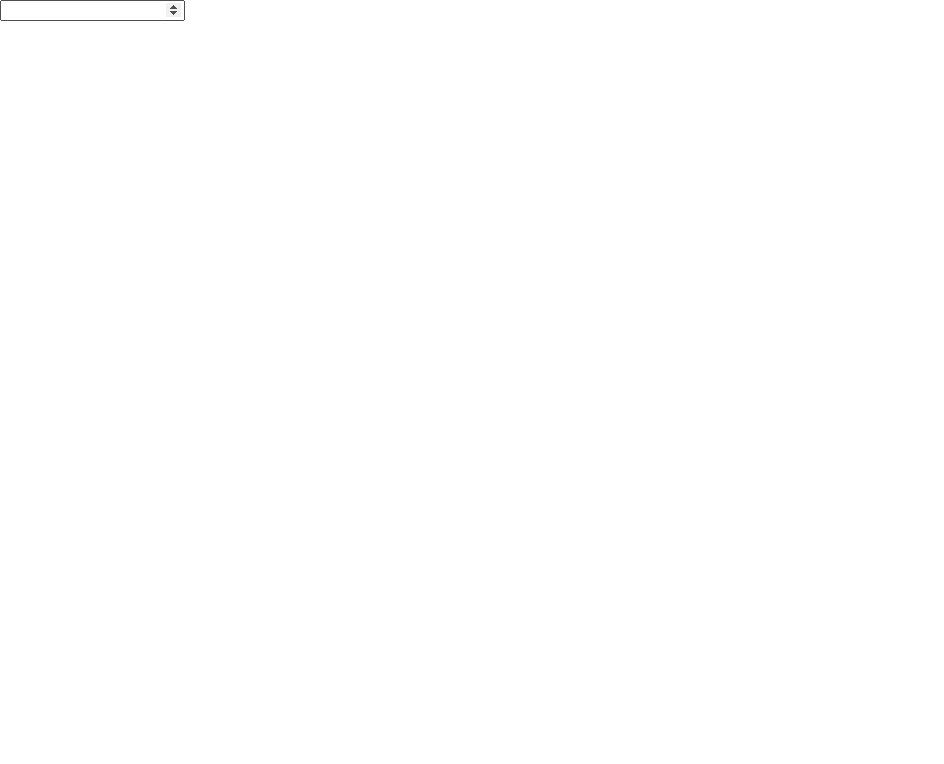
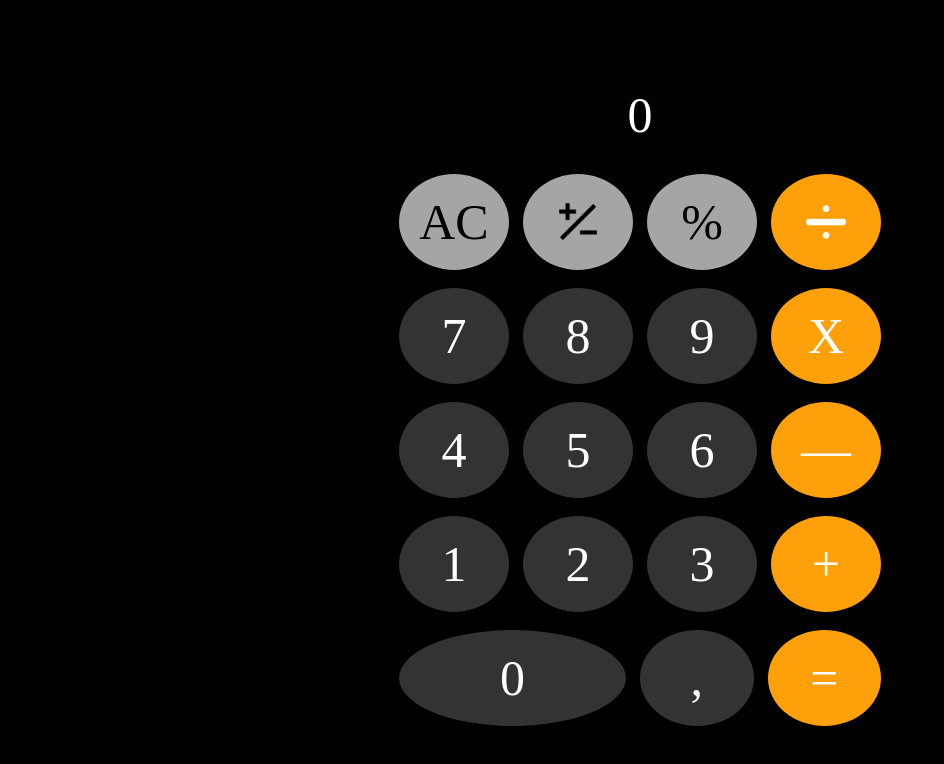
Before and after one commit to kaikilucas/calculadora, a plain HTML site: page index.html in a window 1280 px wide. Shown: the whole page, without its empty margins (0-944 px from the left). Drawn offline with Linux system fonts and the light colour scheme.

Commit message:
estou fazendo todo o layout para iniciar a logica com JS

```diff
--- a/index.html
+++ b/index.html
@@ -8,10 +8,41 @@
   </head>
   <body>
     <section>
-      <header>
-        <input type="number" class="inicial" />
-      </header>
-      <div></div>
+      <p class="r1">0</p>
+
+      <div>
+        <p style="background: #a5a5a5; color: black">AC</p>
+        <p style="background: #a5a5a5">
+          <i><img src="icons/plus-minus.png" /></i>
+        </p>
+        <p style="background: #a5a5a5; color: black">%</p>
+        <p style="background: #fea00a">
+          <i><img class="dividir" src="icons/icons8-dividir-90.png" /></i>
+        </p>
+      </div>
+      <div>
+        <p>7</p>
+        <p>8</p>
+        <p>9</p>
+        <p style="background: #fea00a">X</p>
+      </div>
+      <div>
+        <p>4</p>
+        <p>5</p>
+        <p>6</p>
+        <p style="background: #fea00a">—</p>
+      </div>
+      <div>
+        <p>1</p>
+        <p>2</p>
+        <p>3</p>
+        <p style="background: #fea00a">+</p>
+      </div>
+      <div>
+        <p style="flex: 2">0</p>
+        <p>,</p>
+        <p style="background: #fea00a">=</p>
+      </div>
     </section>
   </body>
 </html>
--- a/style/index.css
+++ b/style/index.css
@@ -2,6 +2,66 @@
   box-sizing: border-box;
   margin: 0;
 }
-body{
+body {
   margin: 0;
+  display: flex;
+  justify-content: center;
+  background: black;
+  height: 800px;
 }
+
+section {
+  display: flex;
+  justify-content: center;
+  align-items: center;
+  flex-direction: column;
+  width: 500px;
+}
+
+section div {
+  display: flex;
+  justify-content: space-around;
+  border: 2px solid black;
+  width: 100%;
+}
+section div p {
+  flex: 1;
+  margin: 5px;
+  text-align: center;
+}
+section div i {
+  display: flex;
+  text-align: center;
+  flex: 1;
+  justify-content: center;
+}
+
+p {
+  background: #333333;
+  color: white;
+  border: 2px solid black;
+  display: flex;
+  align-items: center;
+  justify-content: center;
+  border-radius: 100%;
+  width: 20px;
+  height: 100px;
+  font-size: 50px;
+}
+
+img {
+  width: 50px;
+  height: 50px;
+}
+
+.dividir {
+  filter: invert(100%);
+}
+
+.r1 {
+  background-color: black;
+}
+
+#laranja {
+  background: #fea00a;
+}
```
Also changed, not shown: icons/icons8-dividir-90.png (added), icons/icons8-mais-barra-menos-90.png (added), icons/icons8-multiplicação-90.png (added), icons/icons8-percentagem-90.png (added), icons/icons8-sinal-de-igual-90.png (added), icons/icons8-soma-90.png (added), icons/icons8-subtração-90.png (added), icons/plus-minus.png (added).
